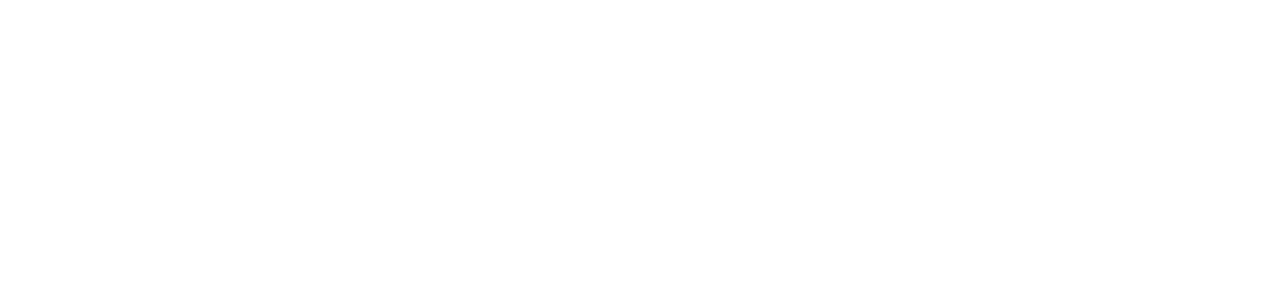
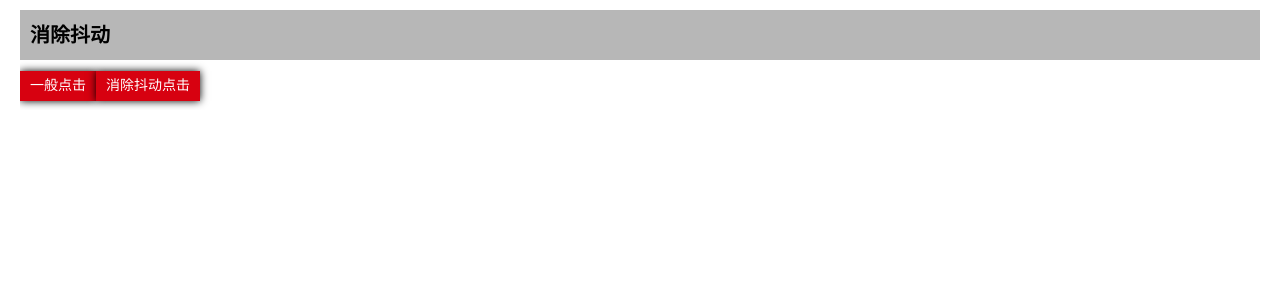
Before and after one commit to guojs-github/vue-ex, a Vue app: page /Debounce in a window 1280 px wide. Before the commit this address had no page. Shown: the top 300 px of the page. Built offline with nearby package versions, Linux system fonts and the light colour scheme.

Commit message:
消除抖动示例

```diff
--- a/src/components/Counter/Counter.vue
+++ b/src/components/Counter/Counter.vue
@@ -1,4 +1,5 @@
 <template>
+	<!--自动计时演示-->
 	<div class='-content counter'>
 		<div class='-title'>
 			计数器
--- /dev/null
+++ b/src/components/Debounce/Debounce.less
@@ -0,0 +1,5 @@
+/*
+  Debounce style
+*/
+.debounce {
+}
--- /dev/null
+++ b/src/components/Debounce/Debounce.vue
@@ -0,0 +1,57 @@
+<template>
+	<!--消除抖动-->
+	<div class='-content debounce'>
+		<div class='-title'>
+			消除抖动
+		</div>
+
+		<div class='-row' v-once>
+			<div class='-inline -ef-click -light-red -red-button' @click='onClick'>
+				一般点击
+			</div>
+			<div class='-inline -ef-click -light-red -red-button' @click='debounceClick'>
+				消除抖动点击
+			</div>
+		</div>
+
+		<div class='result'>
+			<div :key='index' v-for='(event, index) in events'>
+				{{ event }}
+			</div>
+		</div>
+	</div>
+</template>
+
+<script>
+import _ from 'lodash';
+
+export default {
+	name: 'Debounce',
+
+	components: {
+	},
+
+	data() {
+		return {
+			events: [],
+			debounceClick: _.debounce(this.onClick, 1000)
+		};
+	},
+
+	methods: {
+		onClick() {
+			console.log('On normal click.');
+			let now = new Date();
+			let event = `${now.getFullYear()}-${now.getMonth()}-${now.getDate()} ${now.getHours()}:${now.getMinutes()}:${now.getSeconds()}.${now.getMilliseconds()} 点击了按钮`;
+
+			this.events.push(event);
+		}
+
+		/*************************/
+	}
+};
+</script>
+
+<style scoped src='./Debounce.less' lang='less'/>
+<style scoped>
+</style>
--- a/src/components/Home/Home.vue
+++ b/src/components/Home/Home.vue
@@ -1,21 +1,25 @@
 <template>
+	<!--主页-->
 	<div class='-content home'>
 		<div class='-title'>
 			功能演示
 		</div>
 
 		<div class='-row'>
-			<div class='-inline -ef-click -light-red -red-button test-print' @click='onCount'>
+			<div class='-inline -ef-click -light-red -red-button test-count' @click='onCount'>
 				计数器
 			</div>
-			<div class='-inline -ef-click -light-red -red-button test-print' @click='onString'>
+			<div class='-inline -ef-click -light-red -red-button test-string' @click='onString'>
 				字符串
 			</div>
-			<div class='-inline -ef-click -light-red -red-button test-print' @click='onUpdateOnce'>
+			<div class='-inline -ef-click -light-red -red-button test-update-once' @click='onUpdateOnce'>
 				只更新一次显示
 			</div>
-			<div class='-inline -ef-click -light-red -red-button test-print' @click='onRawHtml'>
+			<div class='-inline -ef-click -light-red -red-button test-raw-html' @click='onRawHtml'>
 				动态加载HTML
+			</div>
+			<div class='-inline -ef-click -light-red -red-button test-debounce' @click='onDebounce'>
+				消除抖动
 			</div>
 		</div>
 	</div>
@@ -86,6 +90,15 @@
 			});
 		},
 
+		onDebounce() {
+			console.log('On demo debounce');
+
+			this.$router.push({
+				path: '/Debounce',
+				name: 'Debounce'
+			});
+		},
+
 		/*************************/
 		init() {
 			console.log('Initialize.');
--- a/src/components/RawHtml/RawHtml.vue
+++ b/src/components/RawHtml/RawHtml.vue
@@ -1,4 +1,5 @@
 <template>
+	<!--动态加载HTML-->
 	<div class='-content raw-html'>
 		<div class='-title'>
 			动态加载HTML
--- a/src/components/String/String.vue
+++ b/src/components/String/String.vue
@@ -1,4 +1,5 @@
 <template>
+	<!--字符串演示-->
 	<div class='-content string'>
 		<div class='-title'>
 			字符串
--- a/src/components/UpdateOnce/UpdateOnce.vue
+++ b/src/components/UpdateOnce/UpdateOnce.vue
@@ -1,4 +1,5 @@
 <template>
+	<!--只更新一次-->
 	<div class='-content update-once'>
 		<div class='-title'>
 			只更新一次与每次都更新
--- a/src/router/index.ts
+++ b/src/router/index.ts
@@ -4,6 +4,7 @@
 import String from '@/components/String/String.vue';
 import UpdateOnce from '@/components/UpdateOnce/UpdateOnce.vue';
 import RawHtml from '@/components/RawHtml/RawHtml.vue';
+import Debounce from '@/components/Debounce/Debounce.vue';
 
 const routes: Array<RouteRecordRaw> = [{
 	path: '/',
@@ -25,6 +26,10 @@
 	path: '/RawHtml',
 	name: 'RawHtml',
 	component: RawHtml
+}, {
+	path: '/Debounce',
+	name: 'Debounce',
+	component: Debounce
 }];
 
 const router = createRouter({
```
Also changed, not shown: package.json (+16 -4 lines), src/main.ts (+9 -6 lines), 1 other file (tests, documents, lock files or other folders).
